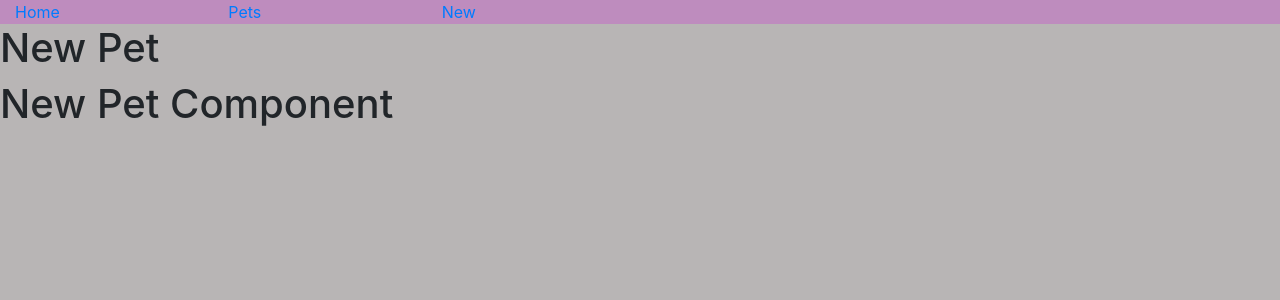
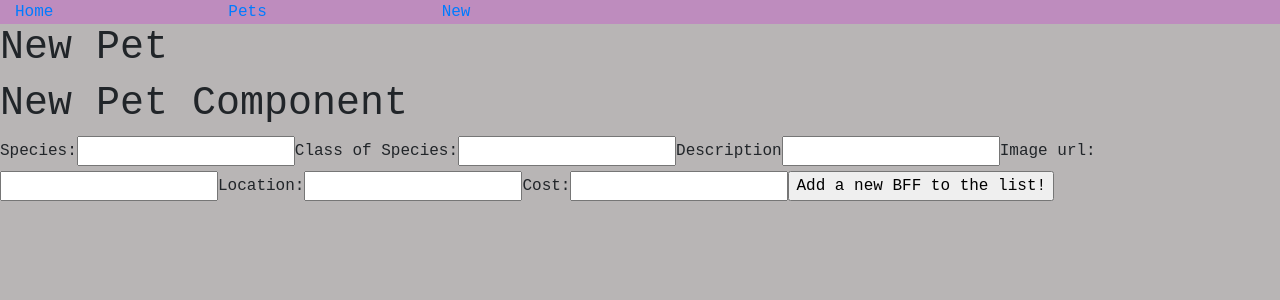
Before and after one commit to rayfinn55/Exotic-Animals-Store, a React (Create React App) app in the folder front-end/: page /pets/new in a window 1280 px wide. Shown: the top 300 px of the page. Built offline with nearby package versions, Linux system fonts and the light colour scheme.

Commit message:
Set up all required Pages. Need to finish Create and Update function

```diff
--- a/front-end/src/Components/AnimalDetails.js
+++ b/front-end/src/Components/AnimalDetails.js
@@ -9,18 +9,22 @@ export default function AnimalDetails() {
     const [animal, setAnimal] = useState({})
     const API = apiURL()
     const { id } = useParams()
-    console.log(useParams())
-    console.log(useHistory())
+    const history = useHistory()
+
 
     useEffect(() => {
-        axios.get(`${API}/animals`)//${id}
-        .then(response => setAnimal(response.data[6]))
+        axios.get(`${API}/animals/${id}`)
+        .then(response => setAnimal(response.data))
     }, [API])
     console.log(animal)
 
-    const handleDelete = async (e) => {
-        await axios.delete(`${API}`)//${id}
-        // history.push('/pets')
+    const handleDelete = async () => {
+        try {
+            await axios.delete(`${API}/animals/${id}`)
+            history.push('/pets')
+        } catch (e) {
+            console.error(e)
+        }
     }
 
     return (
--- a/front-end/src/Components/NewPetForm.js
+++ b/front-end/src/Components/NewPetForm.js
@@ -1,11 +1,51 @@
-import React from 'react'
+import React, { useState } from 'react'
+import { useHistory } from 'react-router-dom'
+import axios from 'axios'
+import { apiURL } from '../util/apiURL.js'
 
 
 export default function NewPetForm() {
 
+    const [animal, setAnimal] = useState({
+        animal_name: "",
+        class: "",
+        description: "",
+        img: "",
+        location: "",
+        price: ""
+    })
+    const API = apiURL()
+    const history = useHistory()
+
+    const handleChange = (e) => {
+        const {value, id} = e.target
+        setAnimal({...animal, [id]: value})
+    }
+    const handleSubmit = (e) => {
+        e.preventDefault()
+        history.push('/pets')
+    }
+
+
     return (
         <div>
             <h1>New Pet Component</h1>
+            <form onSubmit={handleSubmit} action="">
+                <label htmlFor="animal_name">Species: </label>
+                <input onChange={handleChange} type="text" id="animal_name" />
+                <label htmlFor="class">Class of Species: </label>
+                <input type="text" id="class" />
+                <label htmlFor="description">Description</label>
+                <input type="text" id="description" />
+                <label htmlFor="img">Image url:</label>
+                <input type="text" id="img" />
+                <label htmlFor="location">Location: </label>
+                <input type="text" id="location" />
+                <label htmlFor="price">Cost: </label>
+                <input type="number" id="price" />
+
+                <input type="submit" value="Add a new BFF to the list!" />
+            </form>
         </div>
     )
 }
--- a/front-end/src/Pages/Home.js
+++ b/front-end/src/Pages/Home.js
@@ -8,6 +8,7 @@ export default function Home() {
         <div>
             <h1>Welcome to the Exotic Animals Shop</h1>
             <h2>We are here for all of your exotic animals needs</h2>
+            <p>In our shop (much like in life) you can choose your best friend!</p>
             <h3>This can be your new BFF on YOUR couch!</h3>
             <img src={Giraffe} alt="Adorable Giraffe" />
         </div>
--- a/front-end/src/index.css
+++ b/front-end/src/index.css
@@ -6,4 +6,5 @@ body {
     sans-serif;
   -webkit-font-smoothing: antialiased;
   -moz-osx-font-smoothing: grayscale;
+  font-family: monospace;
 }
```
